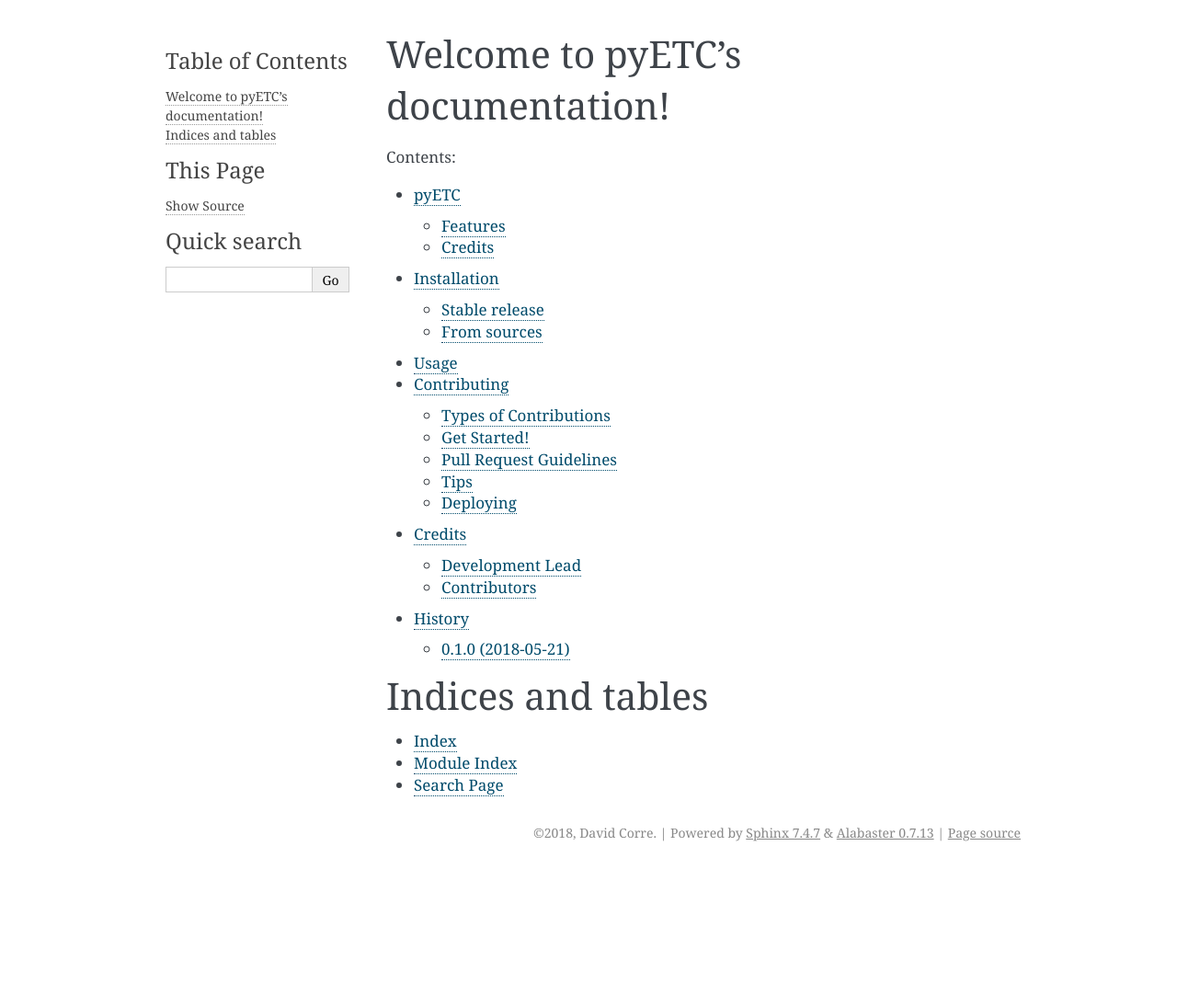
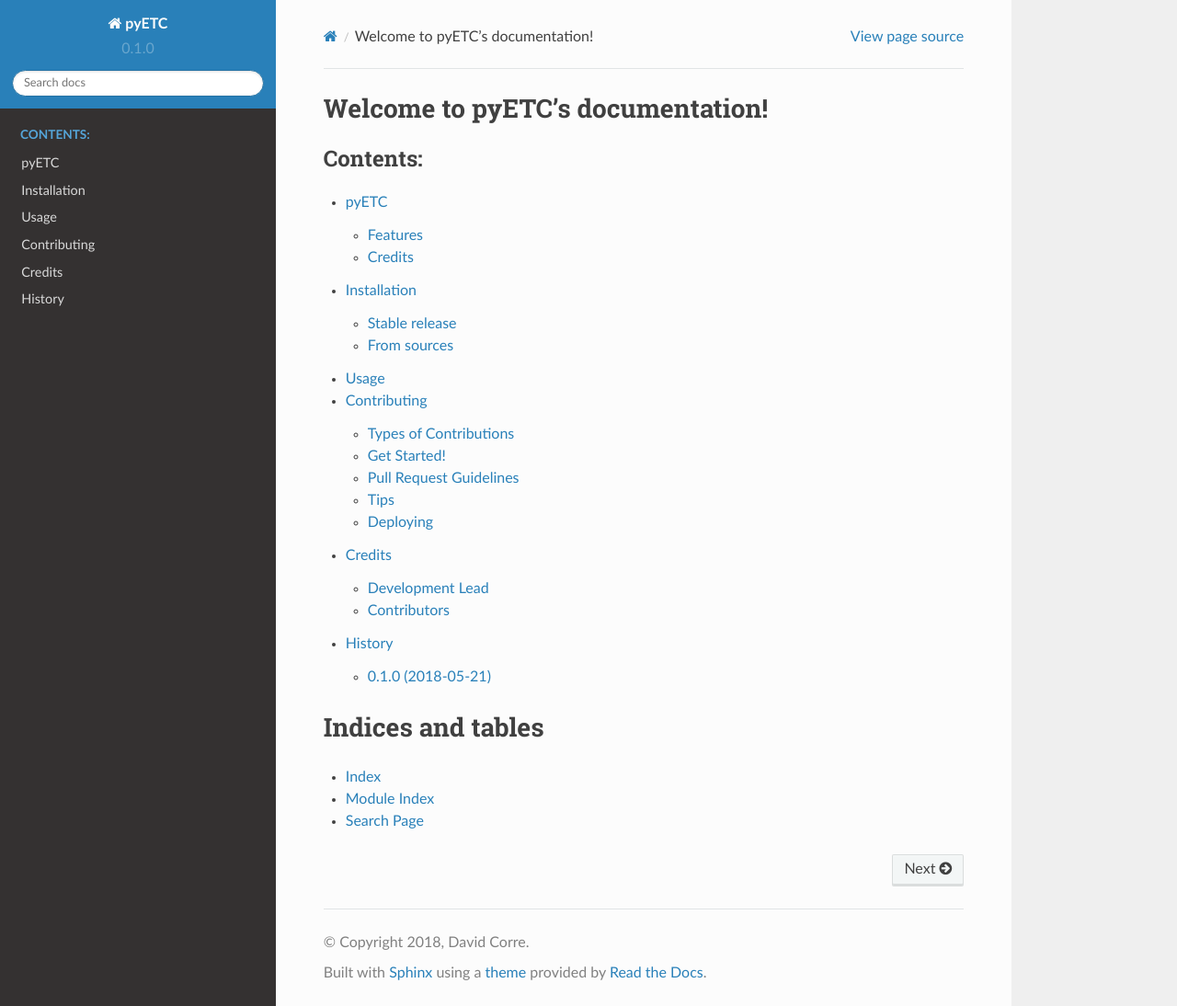
Before and after one commit to dcorre/pyETC, a Sphinx documentation site: the page built from docs/index.rst, in a window 1280 px wide and 1094 px high. Shown: the whole window at 92% size. Built offline with Sphinx 7.4.7 and the Read the Docs theme 2.0.0, drawn with Linux system fonts in a browser that asks for light colours; pages that are not in the unit, such as notebooks, are missing from menus.

Commit message:
changed html theme to sphinx_rtd_theme for the docs

```diff
--- a/docs/conf.py
+++ b/docs/conf.py
@@ -84,7 +84,8 @@
 # The theme to use for HTML and HTML Help pages.  See the documentation for
 # a list of builtin themes.
 #
-html_theme = 'alabaster'
+i#html_theme = 'alabaster'
+html_theme = 'sphinx_rtd_theme'
 
 # Theme options are theme-specific and customize the look and feel of a
 # theme further.  For a list of options available for each theme, see the
```
